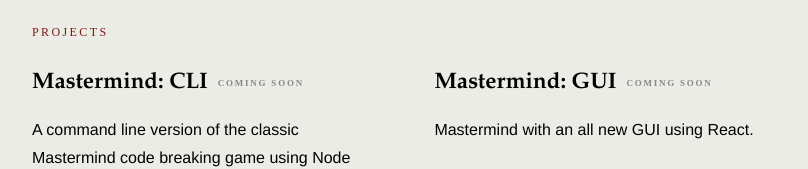
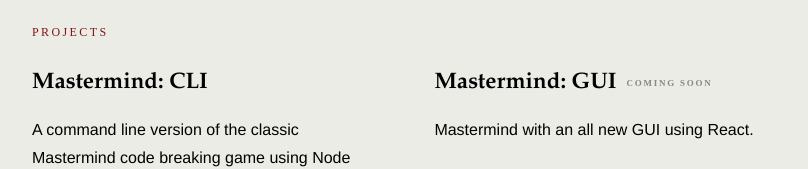
Before and after one commit to xprmnts/blog-v1, a React (Create React App) app: page / in a window 1280 px wide. Shown: the part 975-1144 px from the top of the page, without its empty margins (228-1036 px from the left). Built offline with nearby package versions, Linux system fonts and the light colour scheme.

Commit message:
updated mastermind cli project to link to github repo

```diff
--- a/src/components/Projects.js
+++ b/src/components/Projects.js
@@ -10,12 +10,10 @@ const Projects = () => {
                 key={projects[key].title}
                 className={key % 2 === 0 ? 'right' : 'left'}
             >
-                <a href='/'>
+                <a href={projects[key].url ? projects[key].url : '/'}>
                     <h4>
                         <div
-                            className={
-                                projects[key].comingSoon ? 'coming-soon' : ''
-                            }
+                            className={!projects[key].url ? 'coming-soon' : ''}
                         >
                             {projects[key].title}
                         </div>
--- a/src/content/projects.json
+++ b/src/content/projects.json
@@ -2,7 +2,8 @@
     "1":{
         "title" : "Mastermind: CLI",
         "description" : "A command line version of the classic Mastermind code breaking game using Node JS.",
-        "comingSoon" : "true"
+        "comingSoon" : "true",
+        "url" : "https://github.com/xprmnts/mastermind-cli"
     },
     "2":{
         "title" : "Mastermind: GUI",
```
Also changed, not shown: 1 other file (tests, documents, lock files or other folders).
